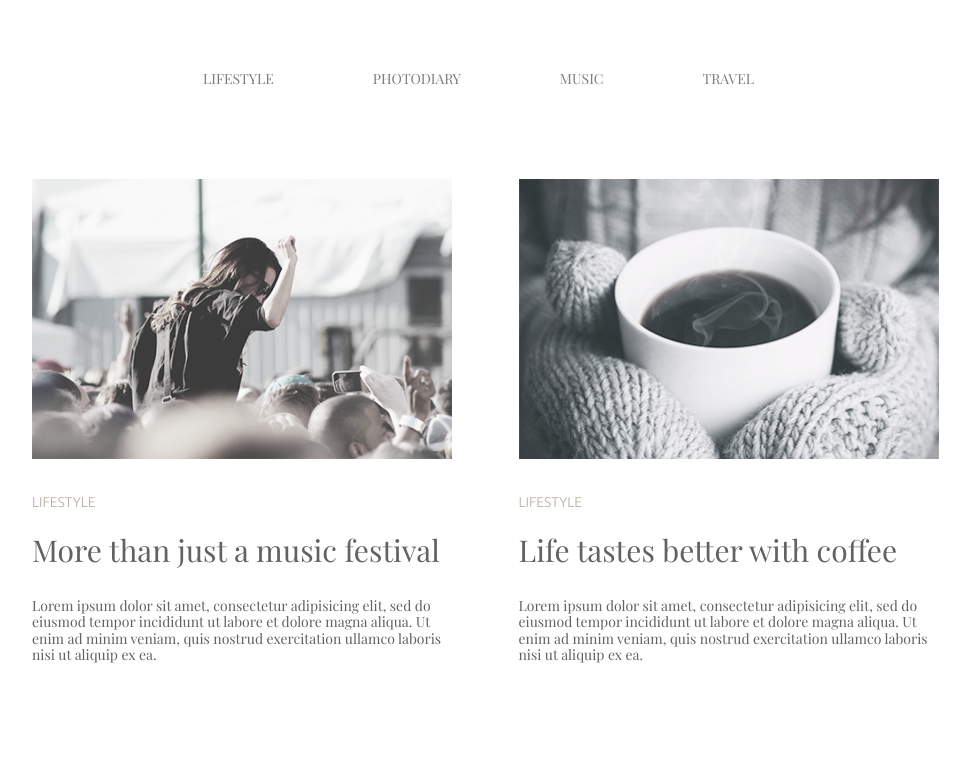
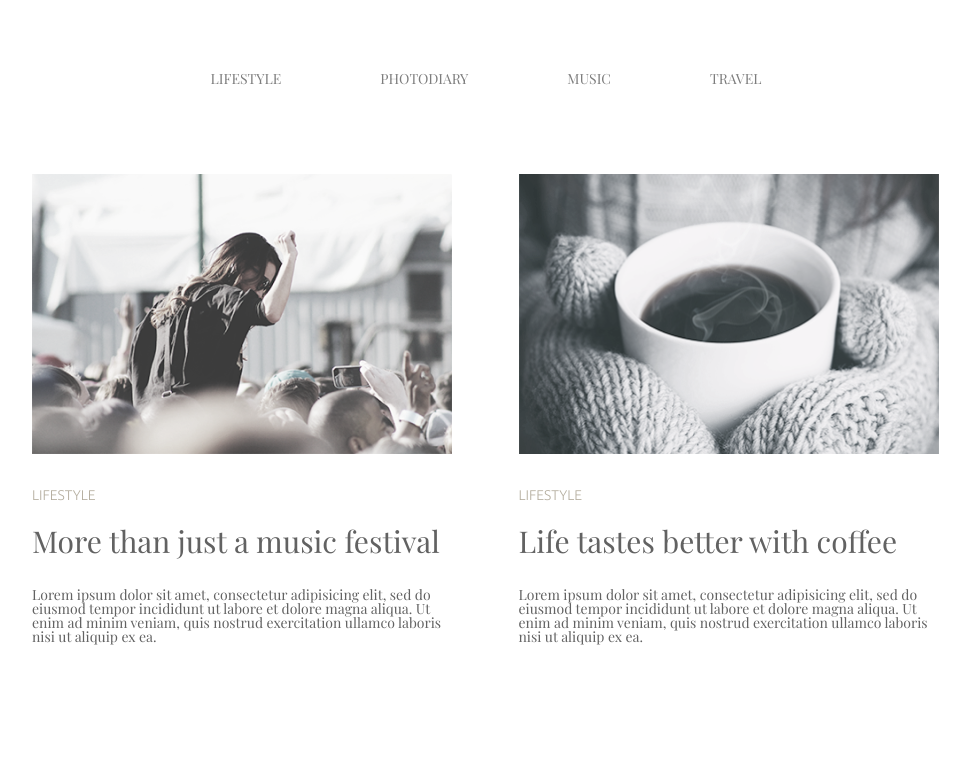
Before and after one commit to CodingNORVINS/PhotoBlog_CSS, a plain HTML site: page index.html in a window 1280 px wide. Shown: the top 771 px of the page, without its empty margins (154-1124 px from the left). Drawn offline with nearby package versions, Linux system fonts and the light colour scheme; a web font is replaced by a local one.

Commit message:
additional commit

```diff
--- a/css/style.css
+++ b/css/style.css
@@ -9,10 +9,9 @@
 }
 
 body {
-	line-height: 16.09px;
+	line-height: 100%;
 	font-family: var(--main-font);
 	font-size: 14px;
-	font-weight: 400;
 	background-color: var(--background-color);
 	margin: 0;
 }
@@ -35,33 +34,27 @@ a:hover {
 	margin: 0 auto;
 }
 
-body,
-h2,
-h3,
-p,
-ul {
-	margin: 0;
-	padding: 0;
-}
-
 .header {
-	padding: 71px 183px 92px 168px;
+	padding-top: 4.5rem;
+	padding-bottom: 5.5rem;
 }
 
 .header-list {
 	display: flex;
-	align-items: center;
 	gap: 99px;
-	margin: 0 auto;
-	list-style: none;
+	list-style-type: none;
 	text-transform: uppercase;
-	color: var(--paragraph-color);
 	justify-content: center;
 }
 
 .header-link {
 	color: var(--paragraph-color);
-	font-weight: inherit;
+	font-size: 0.875rem;
+	text-decoration: none;
+}
+
+.header-link:hover {
+	color: var(--link-color);
 }
 
 .hero-list {
@@ -87,7 +80,6 @@ ul {
 	margin-bottom: 40px;
 	font-size: 30px;
 	color: var(--article-text-color);
-	font-weight: 400;
 }
 
 .hero-subtitle {
@@ -95,14 +87,11 @@ ul {
 	font-family: var(--secondary-font);
 	font-weight: 300;
 	text-transform: uppercase;
-	font-size: 14px;
 }
 
 .hero-description {
 	font-family: var(--main-font);
 	color: var(--article-text-color);
-	font-weight: 400;
-	font-size: 14px;
 }
 
 .hero-button {
```
